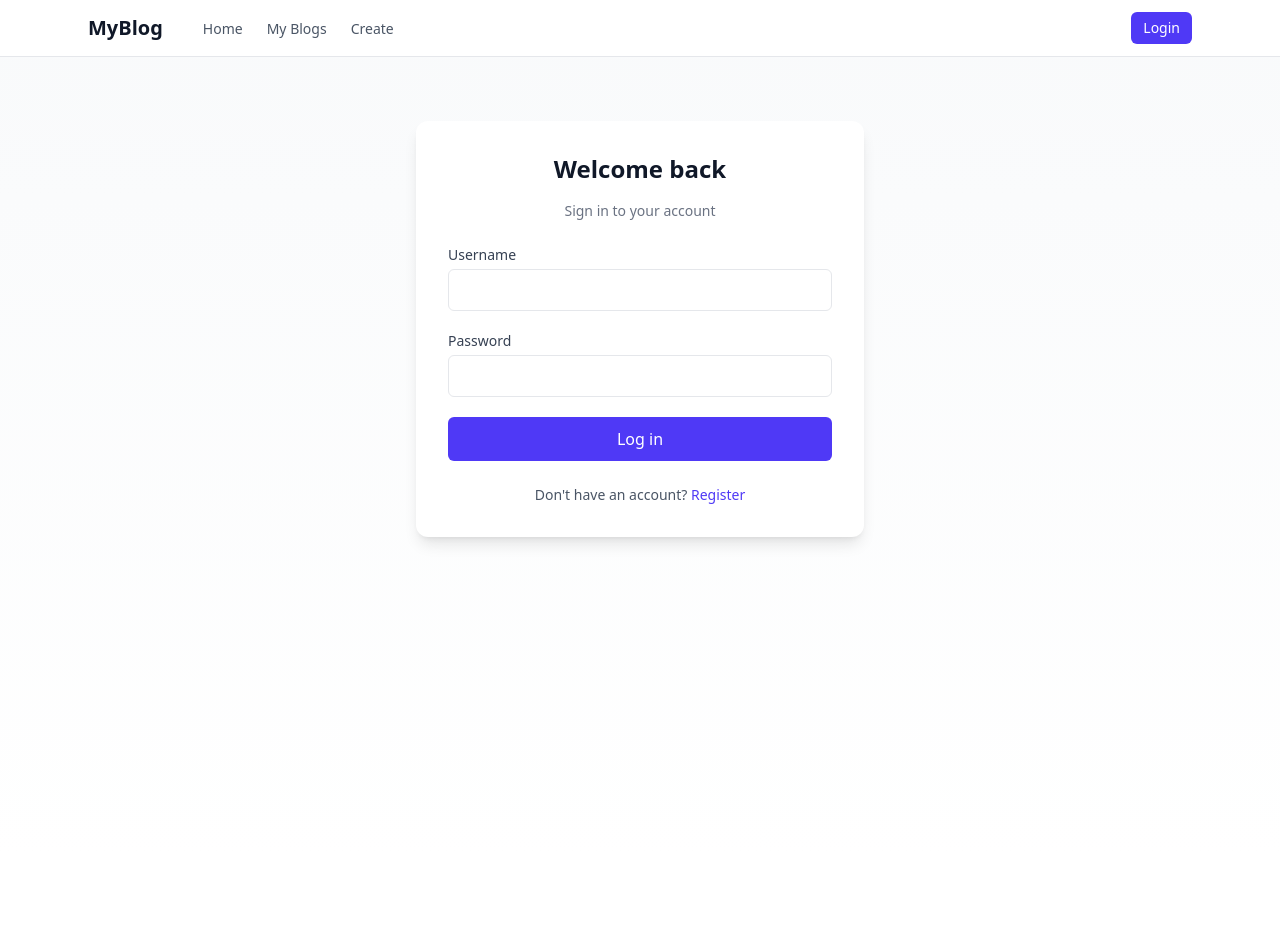
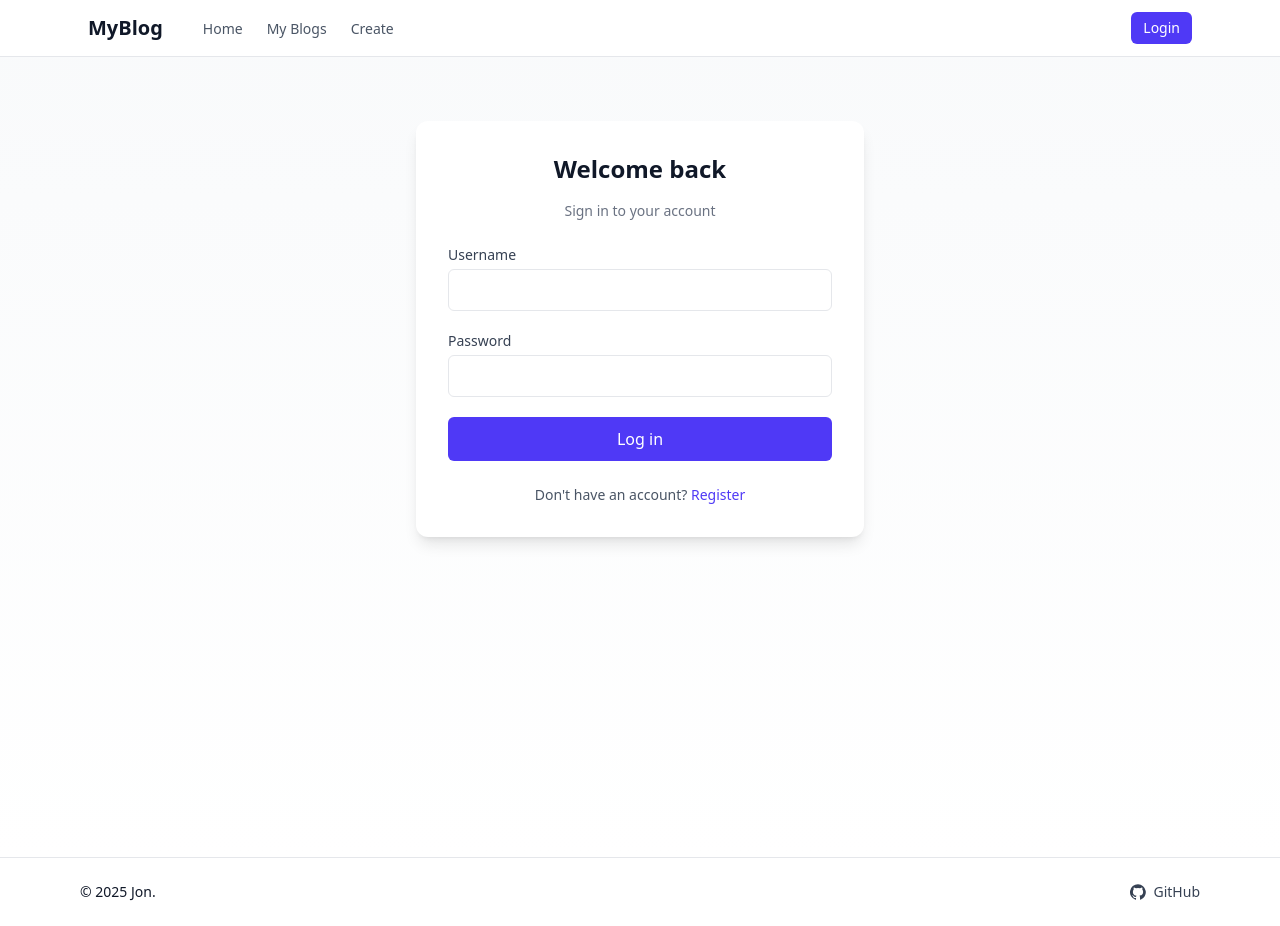
Before and after one commit to kloxer/TOP_Project-Blog-API, a React (Vite) app in the folder frontend/vite-project/: page /login in a window 1280 px wide. Before the commit the page ends 857 px from the top, so only its background shows below. Built offline with nearby package versions, Linux system fonts and the light colour scheme.

Commit message:
Created a footer

```diff
--- a/frontend/vite-project/src/components/Footer.jsx
+++ b/frontend/vite-project/src/components/Footer.jsx
@@ -1,8 +1,36 @@
-function Footer(){
+function Footer() {
+  const year = new Date().getFullYear();
+  return (
+    <footer className="w-full border-t border-gray-200 bg-white">
+      <div className="max-w-6xl mx-auto px-4 py-6 flex flex-col sm:flex-row items-center justify-between gap-3">
+        <div className="text-sm text-gray-900">
+          © {year} Jon.
+        </div>
+
+        <div className="flex items-center gap-4">
+          <a
+            href="https://github.com/kloxer/TOP_Project-Blog-API"
+            target="_blank"
+            rel="noopener noreferrer"
+            className="inline-flex items-center gap-2 text-sm text-gray-700 hover:text-indigo-600 transition"
+            aria-label="Visit project on GitHub"
+          >
+            <svg
+              className="w-4 h-4"
+              viewBox="0 0 24 24"
+              fill="currentColor"
+              aria-hidden="true"
+            >
+              <path d="M12 .297a12 12 0 00-3.797 23.402c.6.11.82-.26.82-.577v-2.165c-3.338.726-4.042-1.61-4.042-1.61-.546-1.387-1.333-1.756-1.333-1.756-1.09-.745.083-.73.083-.73 1.205.085 1.84 1.24 1.84 1.24 1.07 1.834 2.807 1.304 3.492.997.108-.775.42-1.304.763-1.605-2.665-.305-5.467-1.333-5.467-5.931 0-1.311.469-2.381 1.236-3.222-.124-.303-.536-1.525.117-3.176 0 0 1.008-.322 3.3 1.23a11.51 11.51 0 016.003 0c2.29-1.552 3.297-1.23 3.297-1.23.655 1.651.243 2.873.12 3.176.77.841 1.235 1.911 1.235 3.222 0 4.61-2.807 5.624-5.48 5.921.43.372.814 1.102.814 2.222v3.293c0 .32.218.694.825.576A12 12 0 0012 .297z" />
+            </svg>
+            <span>GitHub</span>
+          </a>
 
 
-    return (<>
-    <a href="https://github.com/kloxer/TOP_Project-Blog-API">Visit my github</a></>)
+        </div>
+      </div>
+    </footer>
+  );
 }
 
 export default Footer;
--- a/frontend/vite-project/src/layout/Layout.jsx
+++ b/frontend/vite-project/src/layout/Layout.jsx
@@ -1,16 +1,23 @@
 import { Outlet } from "react-router";
 import NavBar from "../components/NavBar";
+import Footer from "../components/Footer";
 
 function Layout(){
 
 
+  return (
+    // make app fill viewport and use column flex so footer stays at bottom
+    <div className="min-h-screen flex flex-col">
+      <NavBar />
 
-    return(<>
-    <div className="layout">
-    <NavBar />
+      {/* main grows to fill available space */}
+      <main className="flex-1">
         <Outlet />
+      </main>
+
+      <Footer />
     </div>
-    </>)
+  );
 }
 
 export default Layout
```
